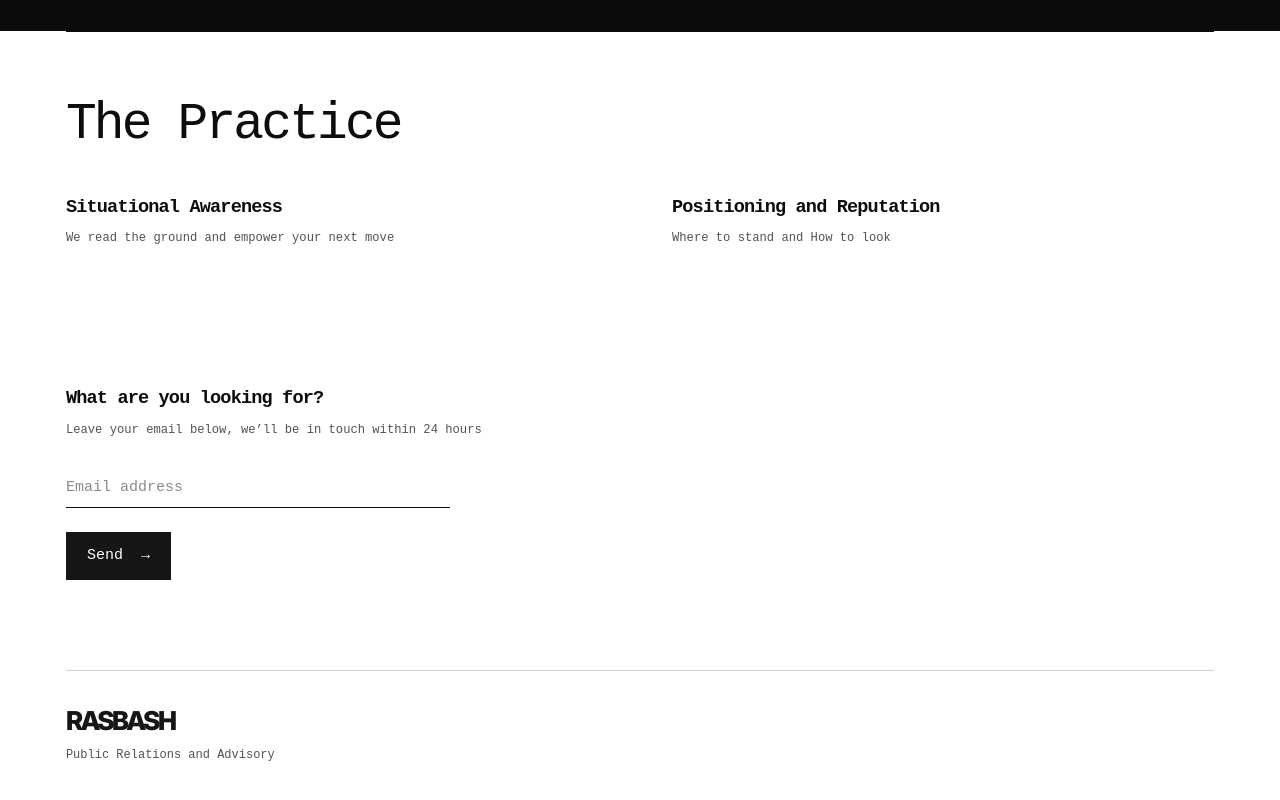
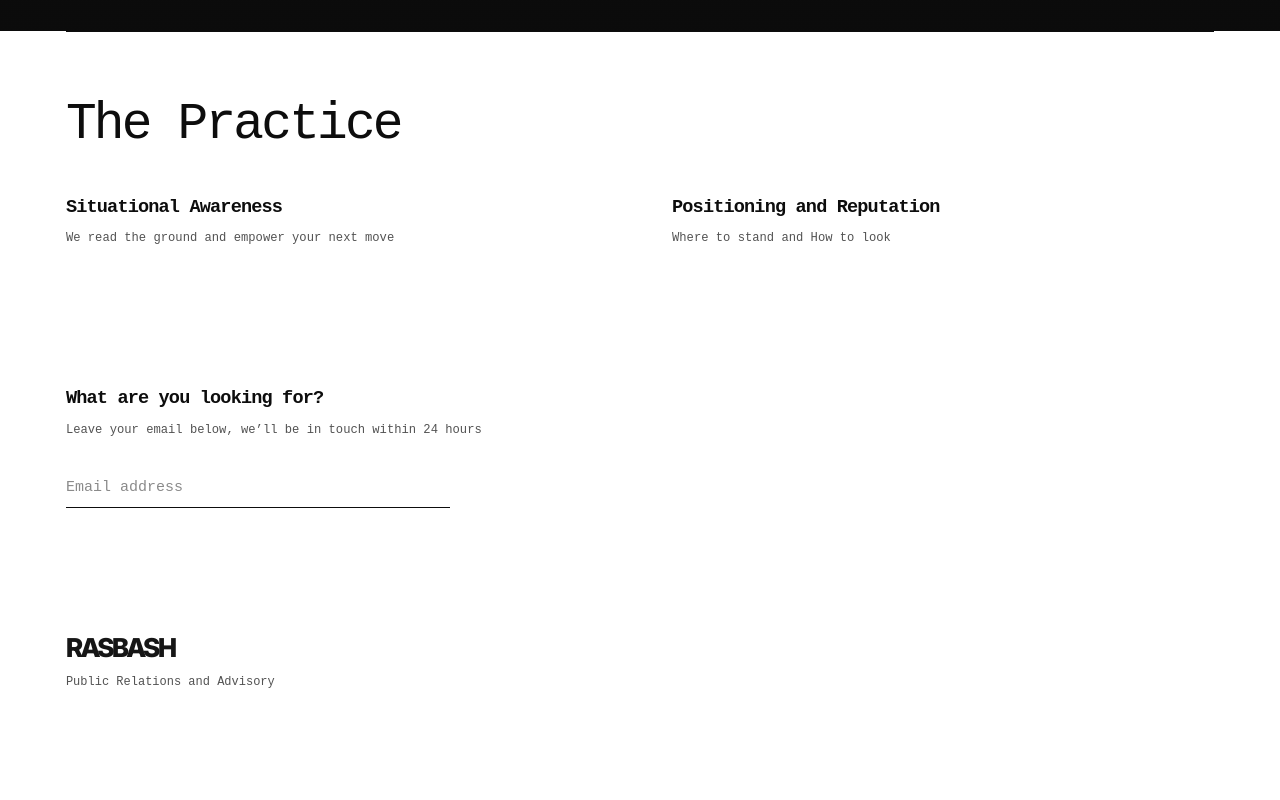
Before and after one commit to y4znn/rasbash, a website: page index.html in a window 1280 px wide. Shown: the part 601-1401 px from the top of the page. After the commit the page ends 1334 px from the top, so only its background shows below. Drawn offline with Linux system fonts and the light colour scheme; grey boxes are pictures that could not be loaded; a web font is replaced by a local one.

Commit message:
Hide Send button and remove footer divider line

```diff
--- a/index.html
+++ b/index.html
@@ -81,7 +81,7 @@
 .rb-inquiries { position: relative; display: grid; grid-template-columns: 1fr 2fr; align-items: baseline; padding-block: clamp(66px, 7.4vw, 134px); }
 .rb-inquiries .rb-textlink { justify-self: start; font: 400 clamp(40px, 5.1vw, 82px)/1.08 var(--rb-serif); letter-spacing: -.05em; gap: .45em; }
 .rb-inquiries .rb-arrow { font-size: .65em; }
-.rb-foot { border-top: 1px solid var(--rb-line); padding-block: 28px 42px; }
+.rb-foot { padding-block: 28px 42px; }
 .rb-foot .rb-wordmark { font-size: 26px; }
 .rb-foot p { margin-top: 3px; color: var(--rb-muted); font-size: 12px; }
 .rb-detail-top { display: grid; grid-template-columns: minmax(0, 1.04fr) minmax(0, .96fr); align-items: end; gap: 8%; padding-block: clamp(56px, 7vw, 118px); }
@@ -205,7 +205,7 @@
         <input type="hidden" id="context" name="context" value="">
         <input type="hidden" id="request_id" name="request_id" value="">
         <input type="hidden" name="origin" value="corporate">
-        <button type="submit">Send <span aria-hidden="true" class="rb-arrow">→</span></button>
+        <button type="submit" hidden>Send</button>
         <p role="status" data-enquiry-status></p>
       </form>
     </section>
```
